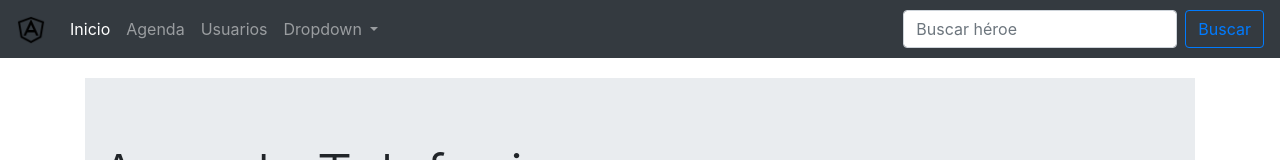
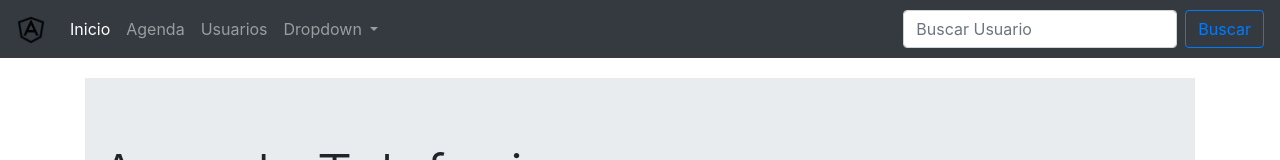
Before and after one commit to cafajardop/AgendaAngular, an Angular app: page /#/home in a window 1280 px wide. Shown: the top 160 px of the page. Built offline with nearby package versions, Linux system fonts and the light colour scheme.

Commit message:
ajuste navbar

```diff
--- a/src/app/components/navbar/navbar.component.html
+++ b/src/app/components/navbar/navbar.component.html
@@ -35,7 +35,7 @@
   </ul>
 
   <form class="form-inline my-2 my-lg-0">
-    <input class="form-control mr-sm-2" type="search" placeholder="Buscar héroe" aria-label="Search">
+    <input class="form-control mr-sm-2" type="search" placeholder="Buscar Usuario" aria-label="Search">
     <button class="btn btn-outline-primary my-2 my-sm-0" type="button">Buscar</button>
   </form>
 
```
